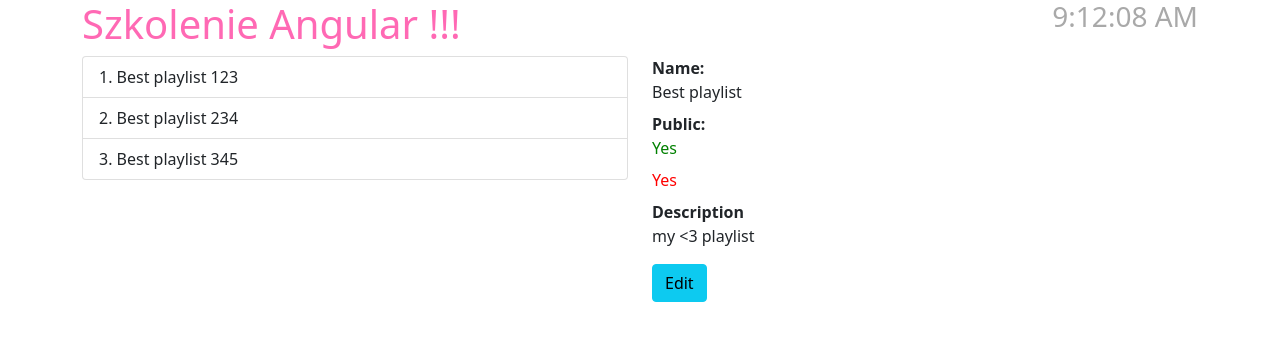
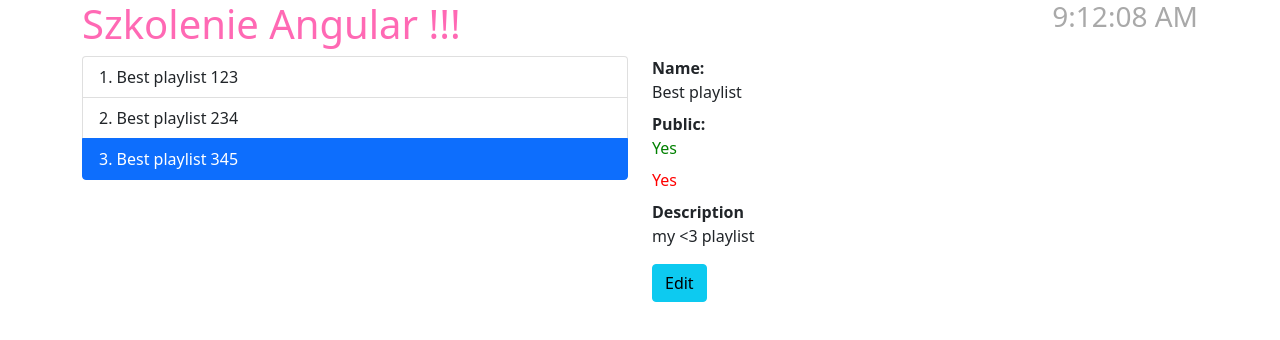
Before and after one commit to ev45ive/altkom-angular-grudzien, an Angular app: page /playlists in a window 1280 px wide. Shown: the top 340 px of the page. Built offline with nearby package versions, Linux system fonts and the light colour scheme.

Commit message:
Highlight selected playlist,      $event.preventDefault();

```diff
--- a/src/app/playlists/components/playlist-details/playlist-details.component.html
+++ b/src/app/playlists/components/playlist-details/playlist-details.component.html
@@ -25,6 +25,10 @@
     {{ playlist.public ? "Yes" : "No" }}
   </dd>
 
+  <!-- <div [ngClass]="{
+    'pl-public': playlist.public == true
+  }"></div> -->
+
   <!-- <dd>{{ 1 + 2 }}</dd> -->
   <!-- <dd>{{ "Yes " }}</dd> -->
   <!-- Green | Red -->
--- a/src/app/playlists/components/playlist-list/playlist-list.component.html
+++ b/src/app/playlists/components/playlist-list/playlist-list.component.html
@@ -1,15 +1,24 @@
 <div class="list-group">
-  <!-- <ng-template let-playlist ngFor [ngForOf]="playlists" let-i="index">
-    <a href="#" class="list-group-item list-group-item-action">
-      {{ i + 1 }}. {{ playlist.name }}
-    </a>
-  </ng-template> -->
-
   <a
     href="#"
     class="list-group-item list-group-item-action"
     *ngFor="let playlist of playlists; let i = index"
+    [class.active]="playlist.id === selectedId"
+    (click)="
+    select(playlist.id)"
   >
     {{ i + 1 }}. {{ playlist.name }}
   </a>
 </div>
+
+<!-- <dd
+[class.active]="playlist.public"
+[class.pl-public]="playlist.public"
+[class.pl-private]="playlist.public === false"
+>
+</dd> -->
+
+<!-- <div [ngClass]="{
+  'pl-private': playlist.public != true,
+  'pl-public': playlist.public == true,
+}"></div> -->
--- a/src/app/playlists/components/playlist-list/playlist-list.component.ts
+++ b/src/app/playlists/components/playlist-list/playlist-list.component.ts
@@ -12,7 +12,7 @@ NgForOfContext  // => $implicit
 })
 export class PlaylistListComponent implements OnInit {
 
-  selectedId = '123'
+  selectedId = '345'
 
   playlists = [{
     id: '123',
@@ -31,6 +31,9 @@ export class PlaylistListComponent implements OnInit {
     description: 'my last playlist'
   }]
 
+  select(id: string) {
+    this.selectedId = id
+  }
 
   constructor() { }
 
```
